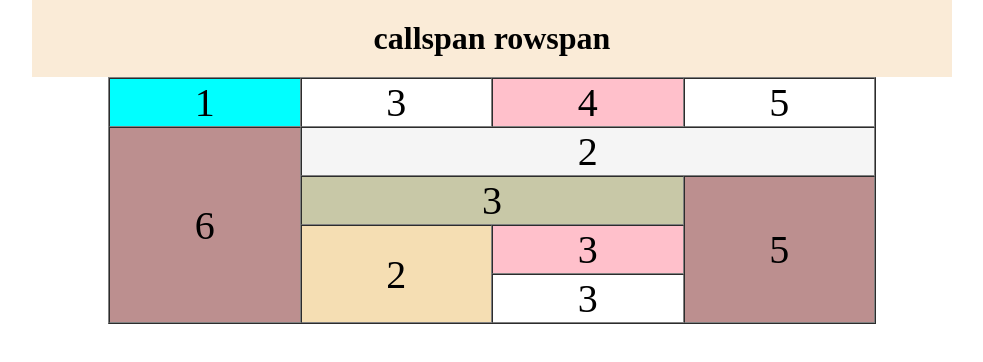
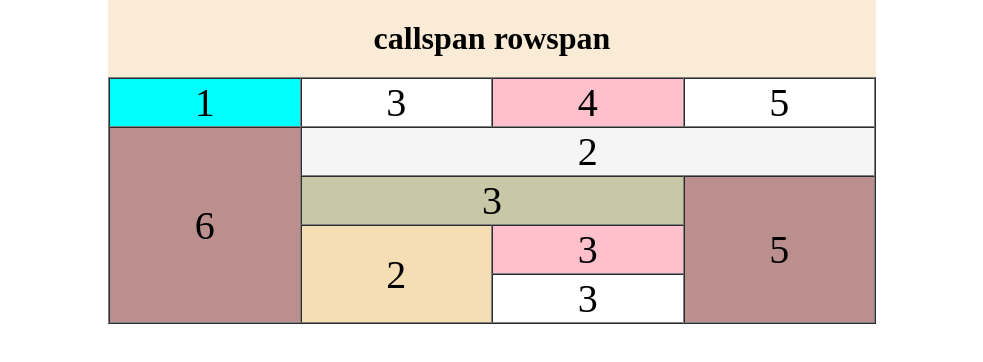
Before and after one commit to shraboneeakther/rowspan, a plain HTML site: page index.html in a window 1280 px wide. Shown: the whole page, without its empty margins (148-1131 px from the left). Drawn offline with Linux system fonts and the light colour scheme.

Commit message:
Update style.css

```diff
--- a/css/style.css
+++ b/css/style.css
@@ -5,6 +5,9 @@
 h1{
     background-color: antiquewhite;
     display:inline-block;
-    padding: 20px 342px;
+    padding: 20px 0px;
+    width: 60%;
+    text-align: center;
+
 
 }
```
